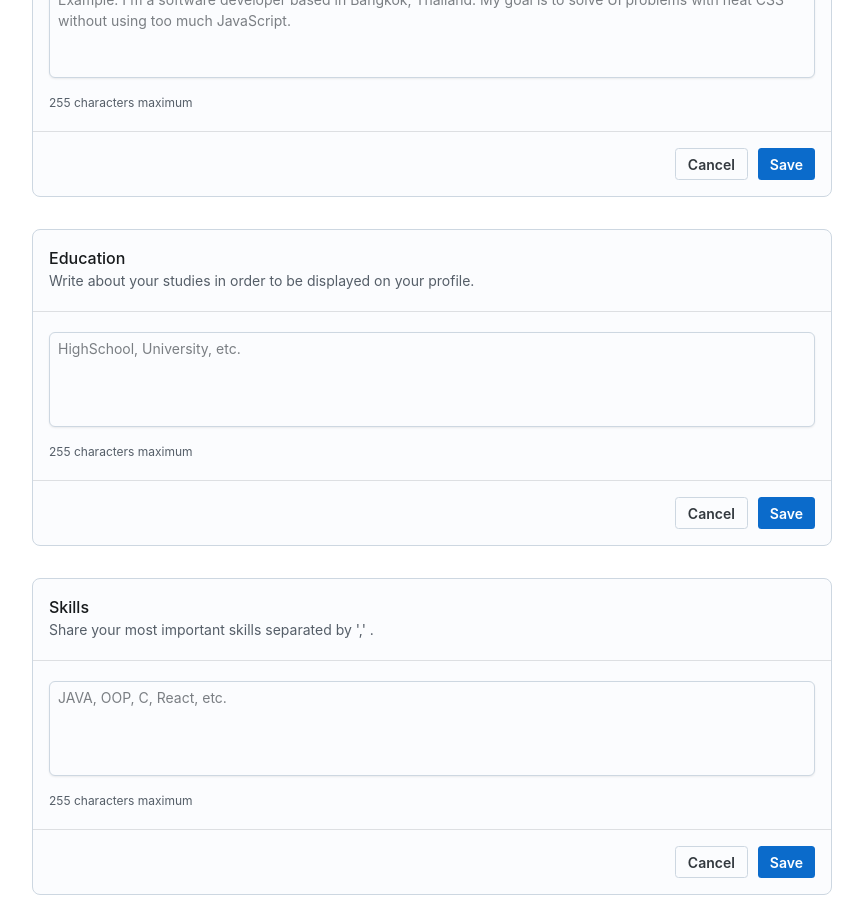
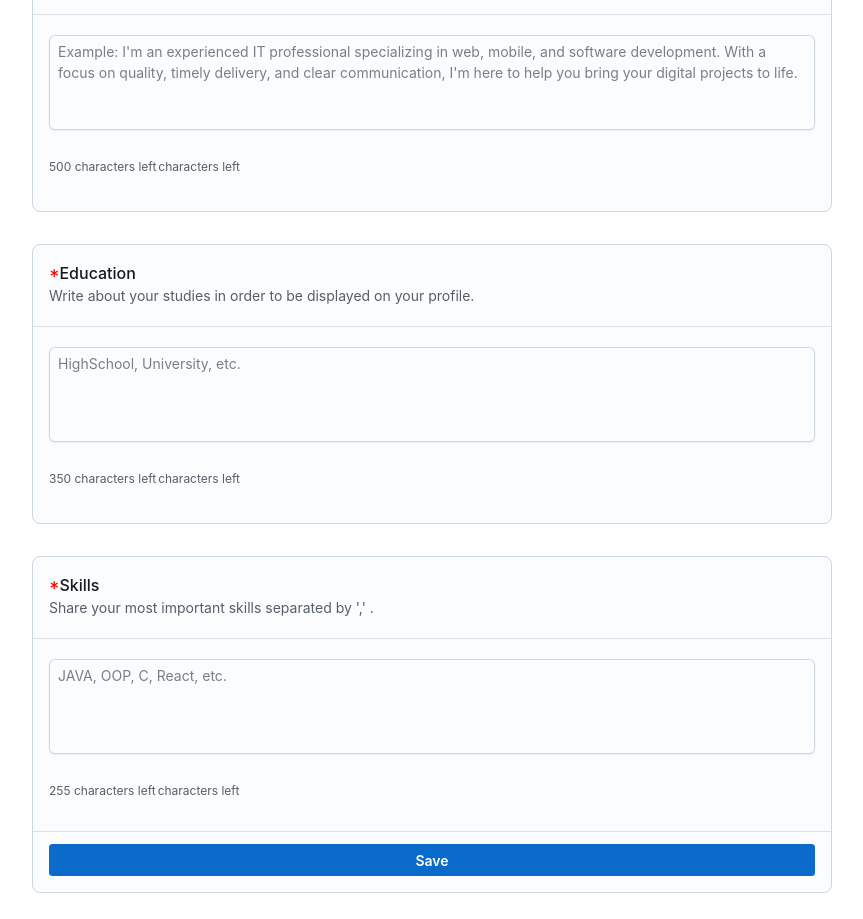
Before and after one commit to raressichim/Web-Platform-for-Freelancers, a React (Create React App) app in the folder frontend/: page /profile in a window 1280 px wide. Shown: the part 420-1339 px from the top of the page, without its empty margins (208-1071 px from the left). Built offline with nearby package versions, Linux system fonts and the light colour scheme.

Commit message:
Edited profile page and updated the relation between user and seller table

```diff
--- a/frontend/src/components/profile/Profile.js
+++ b/frontend/src/components/profile/Profile.js
@@ -20,12 +20,54 @@ import ChevronRightRoundedIcon from "@mui/icons-material/ChevronRightRounded";
 // import EmailRoundedIcon from "@mui/icons-material/EmailRounded";
 // import EditRoundedIcon from "@mui/icons-material/EditRounded";
 import { useUser } from "../context/UserContext";
-import { Link as ReactRouterLink } from "react-router-dom";
+import { Link as ReactRouterLink, useNavigate } from "react-router-dom";
 import { useState } from "react";
 
 export default function Profile() {
   const { loggedInUser } = useUser();
-  //const [error, setError] = useState(null);
+  const [bioLength, setBioLength] = useState(null);
+  const [bioText, setBioText] = useState("");
+  const [educationLength, setEducationLength] = useState(null);
+  const [educationText, setEducationText] = useState("");
+  const [skillsLength, setSkillsLength] = useState(null);
+  const [skillsText, setSkillsText] = useState("");
+  const [error, setError] = useState(null);
+  const [isClicked, setIsClicked] = useState(null);
+
+  const handleBioChange = (event) => {
+    const newText = event.target.value;
+    setBioText(newText);
+    setBioLength(500 - newText.length);
+  };
+
+  const handleEducationChange = (event) => {
+    const newText = event.target.value;
+    setEducationText(newText);
+    setEducationLength(350 - newText.length);
+  };
+
+  const handleSkillsChange = (event) => {
+    const newText = event.target.value;
+    setSkillsText(newText);
+    setSkillsLength(255 - newText.length);
+  };
+  let navigate = useNavigate();
+  const handleSave = (event) => {
+    if (
+      bioText.length <= 0 ||
+      educationText <= 0 ||
+      skillsText <= 0 ||
+      bioText == null ||
+      educationText == null ||
+      skillsText == null
+    ) {
+      setError("All the fields must be completed");
+      setIsClicked(true);
+    } else {
+      navigate("/");
+    }
+  };
+
   return (
     <Box sx={{ flex: 1, width: "100%" }}>
       <Box
@@ -132,10 +174,16 @@ export default function Profile() {
             </Stack>
           </Stack>
         </Card>
+        <p style={{ color: "red" }}>
+          Complete every field in order to become a seller.
+        </p>
 
         <Card>
           <Box sx={{ mb: 1 }}>
-            <Typography level="title-md">Bio</Typography>
+            <Typography level="title-md">
+              {" "}
+              <span style={{ color: "red" }}>*</span> Bio
+            </Typography>
             <Typography level="body-sm">
               Write a short introduction to be displayed on your profile
             </Typography>
@@ -146,26 +194,25 @@ export default function Profile() {
               size="sm"
               minRows={4}
               sx={{ mt: 1.5 }}
-              placeholder="Example: I'm a software developer based in Bangkok, Thailand. My goal is to solve UI problems with neat CSS without using too much JavaScript."
+              placeholder="Example: I'm an experienced IT professional specializing in web, mobile, and software development. With a focus on quality, timely delivery, and clear communication, I'm here to help you bring your digital projects to life."
+              value={bioText}
+              onChange={handleBioChange}
             />
             <FormHelperText sx={{ mt: 0.75, fontSize: "xs" }}>
-              255 characters maximum
+              {!bioLength && <p>500 characters left</p>}
+              {bioLength >= 0 && <p>{bioLength} characters left</p>}
+              {bioLength < 0 && (
+                <p style={{ color: "red" }}>Maximum characters limit reached</p>
+              )}
             </FormHelperText>
           </Stack>
-          <CardOverflow sx={{ borderTop: "1px solid", borderColor: "divider" }}>
-            <CardActions sx={{ alignSelf: "flex-end", pt: 2 }}>
-              <Button size="sm" variant="outlined" color="neutral">
-                Cancel
-              </Button>
-              <Button size="sm" variant="solid">
-                Save
-              </Button>
-            </CardActions>
-          </CardOverflow>
         </Card>
         <Card>
           <Box sx={{ mb: 1 }}>
-            <Typography level="title-md">Education</Typography>
+            <Typography level="title-md">
+              {" "}
+              <span style={{ color: "red" }}>*</span>Education
+            </Typography>
             <Typography level="body-sm">
               Write about your studies in order to be displayed on your profile.
             </Typography>
@@ -177,25 +224,24 @@ export default function Profile() {
               minRows={4}
               sx={{ mt: 1.5 }}
               placeholder="HighSchool, University, etc."
+              value={educationText}
+              onChange={handleEducationChange}
             />
             <FormHelperText sx={{ mt: 0.75, fontSize: "xs" }}>
-              255 characters maximum
+              {!educationLength && <p>350 characters left</p>}
+              {educationLength >= 0 && <p>{educationLength} characters left</p>}
+              {educationLength < 0 && (
+                <p style={{ color: "red" }}>Maximum characters limit reached</p>
+              )}
             </FormHelperText>
           </Stack>
-          <CardOverflow sx={{ borderTop: "1px solid", borderColor: "divider" }}>
-            <CardActions sx={{ alignSelf: "flex-end", pt: 2 }}>
-              <Button size="sm" variant="outlined" color="neutral">
-                Cancel
-              </Button>
-              <Button size="sm" variant="solid">
-                Save
-              </Button>
-            </CardActions>
-          </CardOverflow>
         </Card>
         <Card>
           <Box sx={{ mb: 1 }}>
-            <Typography level="title-md">Skills</Typography>
+            <Typography level="title-md">
+              {" "}
+              <span style={{ color: "red" }}>*</span>Skills
+            </Typography>
             <Typography level="body-sm">
               Share your most important skills separated by ',' .
             </Typography>
@@ -207,17 +253,23 @@ export default function Profile() {
               minRows={4}
               sx={{ mt: 1.5 }}
               placeholder="JAVA, OOP, C, React, etc."
+              value={skillsText}
+              onChange={handleSkillsChange}
             />
             <FormHelperText sx={{ mt: 0.75, fontSize: "xs" }}>
-              255 characters maximum
+              {!skillsLength && <p>255 characters left</p>}
+              {skillsLength >= 0 && <p>{skillsLength} characters left</p>}
+              {skillsLength < 0 && (
+                <p style={{ color: "red" }}>Maximum characters limit reached</p>
+              )}
             </FormHelperText>
           </Stack>
           <CardOverflow sx={{ borderTop: "1px solid", borderColor: "divider" }}>
-            <CardActions sx={{ alignSelf: "flex-end", pt: 2 }}>
-              <Button size="sm" variant="outlined" color="neutral">
-                Cancel
-              </Button>
-              <Button size="sm" variant="solid">
+            <CardActions sx={{ display: "flex", alignItems: "center" }}>
+              {isClicked && error && (
+                <p style={{ color: "red", marginRight: "auto" }}>{error}</p>
+              )}
+              <Button size="sm" variant="solid" onClick={handleSave}>
                 Save
               </Button>
             </CardActions>
```
Also changed, not shown: 2 other files (tests, documents, lock files or other folders).
